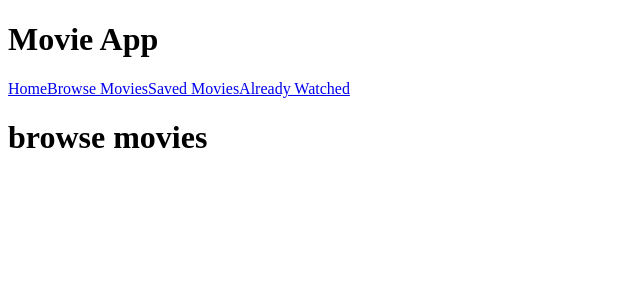
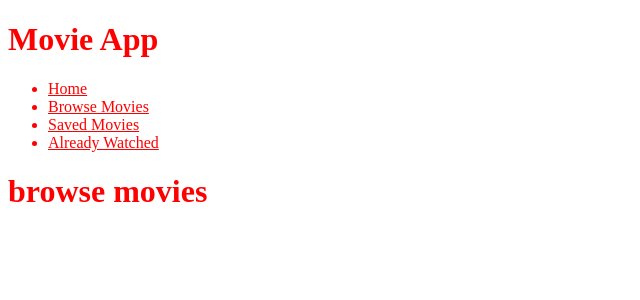
Before and after one commit to aapetsi/movies-app, a React (Vite) app: page /browse in a window 1280 px wide. Shown: the top 300 px of the page, without its empty margins (0-640 px from the left). Built offline with nearby package versions, Linux system fonts and the light colour scheme.

Commit message:
Add less for app styling

```diff
--- a/package.json
+++ b/package.json
@@ -24,6 +24,7 @@
     "@babel/core": "^7.6.4",
     "@babel/plugin-proposal-class-properties": "^7.5.5",
     "@babel/preset-env": "^7.6.3",
-    "@babel/preset-react": "^7.6.3"
+    "@babel/preset-react": "^7.6.3",
+    "less": "^3.10.3"
   }
 }
--- a/src/components/Navbar.js
+++ b/src/components/Navbar.js
@@ -4,10 +4,20 @@ import { NavLink } from 'react-router-dom'
 const Navbar = () => {
   return (
     <div>
-      <NavLink to="/">Home</NavLink>
-      <NavLink to="/browse">Browse Movies</NavLink>
-      <NavLink to="/saved">Saved Movies</NavLink>
-      <NavLink to="/watched">Already Watched</NavLink>
+      <ul>
+        <li>
+          <NavLink to="/">Home</NavLink>
+        </li>
+        <li>
+          <NavLink to="/browse">Browse Movies</NavLink>
+        </li>
+        <li>
+          <NavLink to="/saved">Saved Movies</NavLink>
+        </li>
+        <li>
+          <NavLink to="/watched">Already Watched</NavLink>
+        </li>
+      </ul>
     </div>
   )
 }
--- a/src/index.js
+++ b/src/index.js
@@ -1,5 +1,6 @@
 import React from 'react'
 import ReactDOM from 'react-dom'
+import './index.less'
 
 import App from './App'
 
--- /dev/null
+++ b/src/index.less
@@ -0,0 +1 @@
+@import './styles/Navigation.less';
--- /dev/null
+++ b/src/styles/Navigation.less
@@ -0,0 +1,3 @@
+* {
+  color: red;
+}
```
Also changed, not shown: 1 other file (tests, documents, lock files or other folders).
